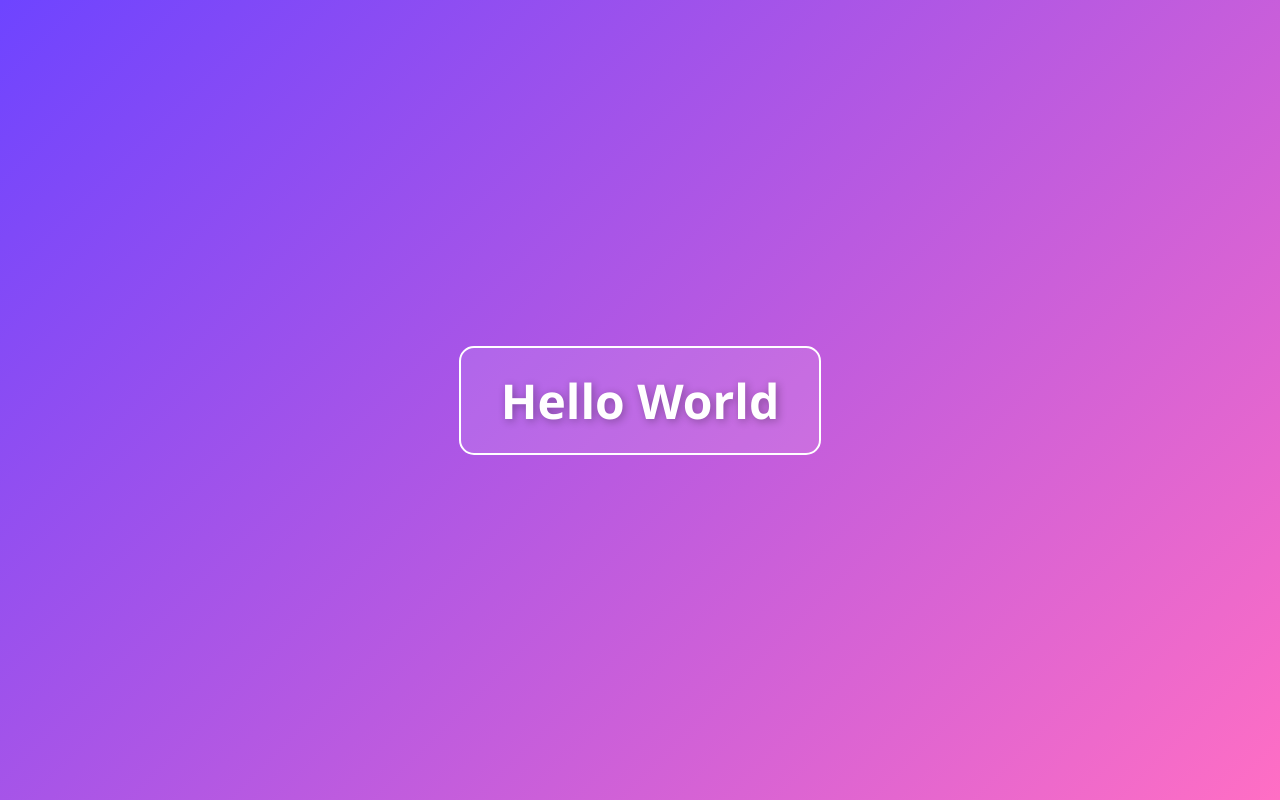
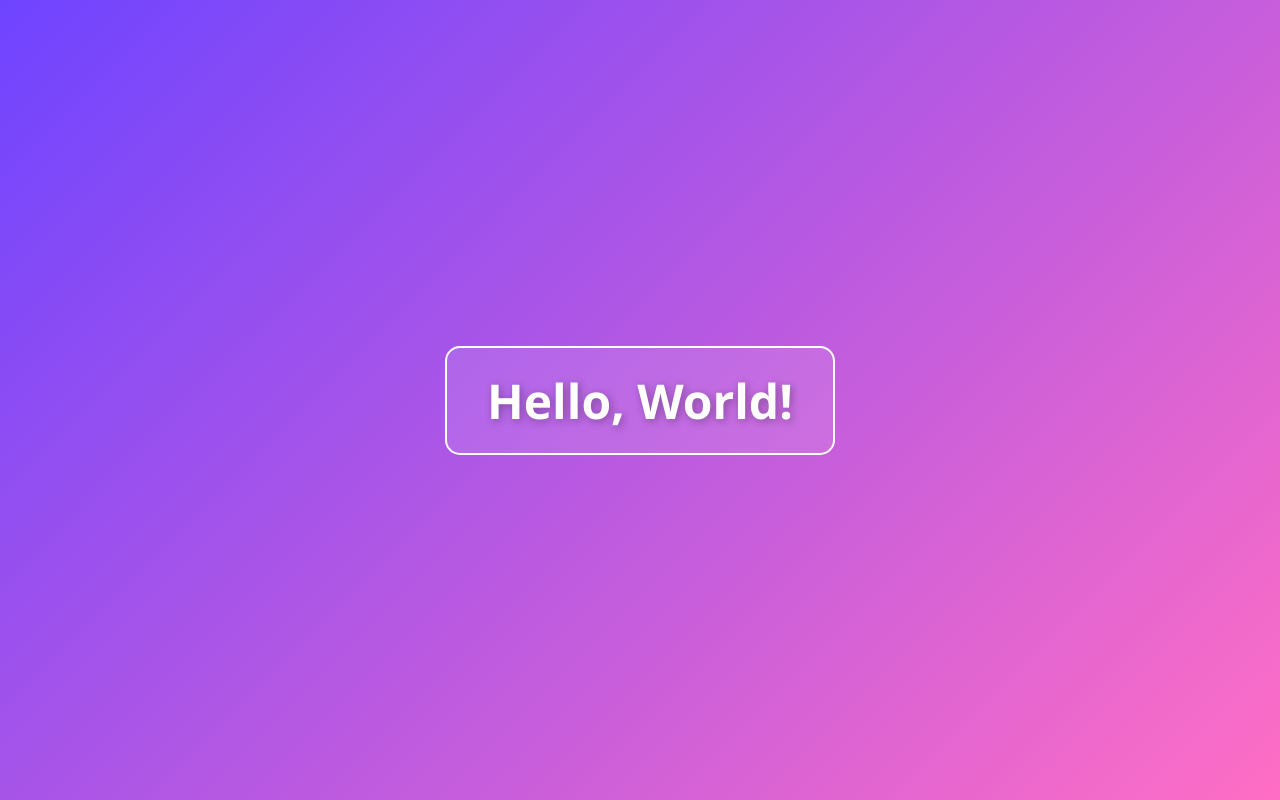
Before and after one commit to ShivaXXD/Laba13, a plain HTML site: page index.html in a window 1280 px wide. Drawn offline with Linux system fonts and the light colour scheme.

Commit message:
Complete

```diff
--- a/index.html
+++ b/index.html
@@ -2,7 +2,7 @@
 <html lang="uk">
 <head>
     <meta charset="UTF-8">
-    <title>Привіт, світ!</title>
+    <title>Hello, World!</title>
     <style>
         body {
             margin: 0;
@@ -26,6 +26,6 @@
     </style>
 </head>
 <body>
-<h1>Hello World</h1>
+<h1>Hello, World!</h1>
 </body>
 </html>
```
